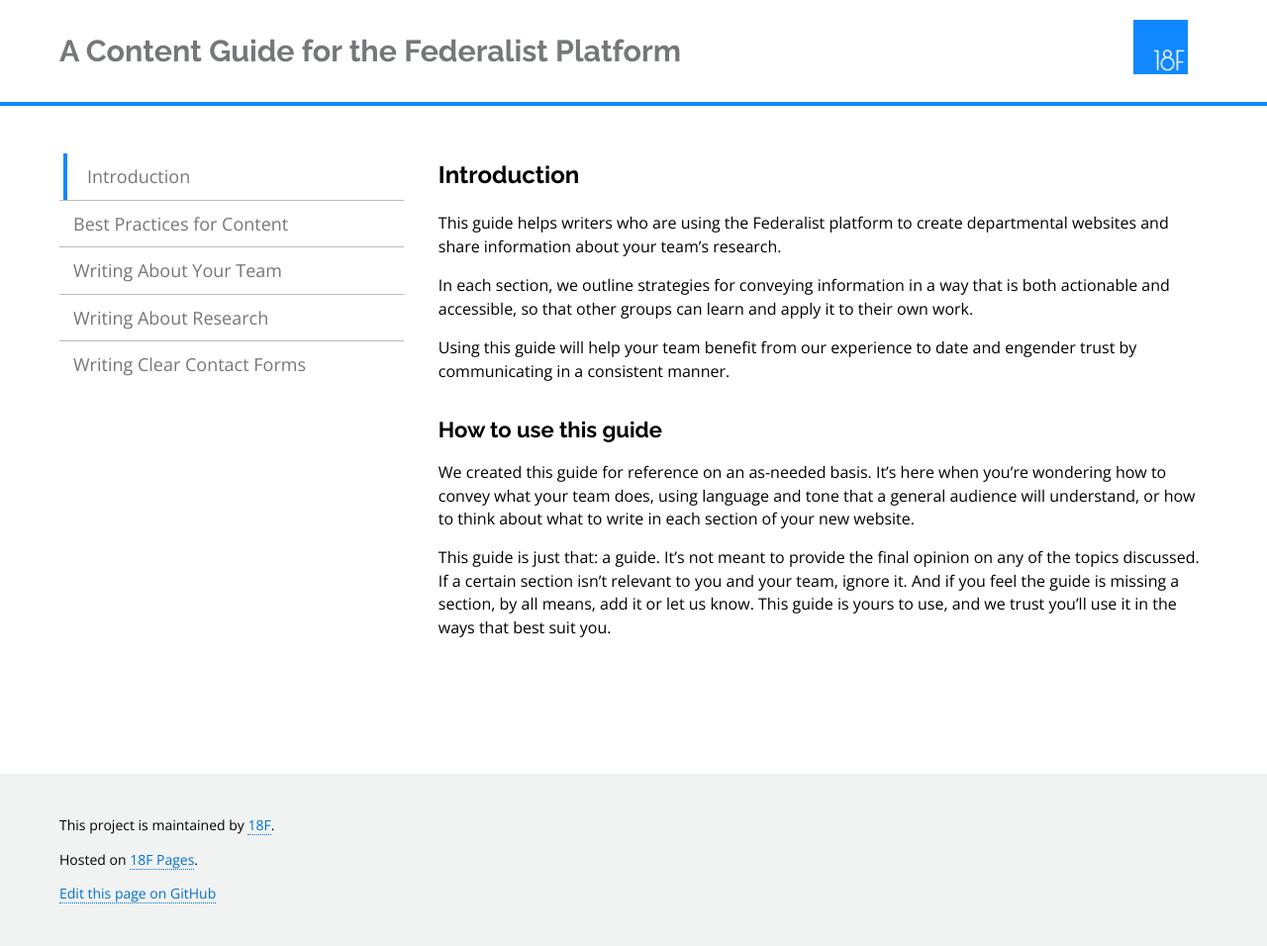
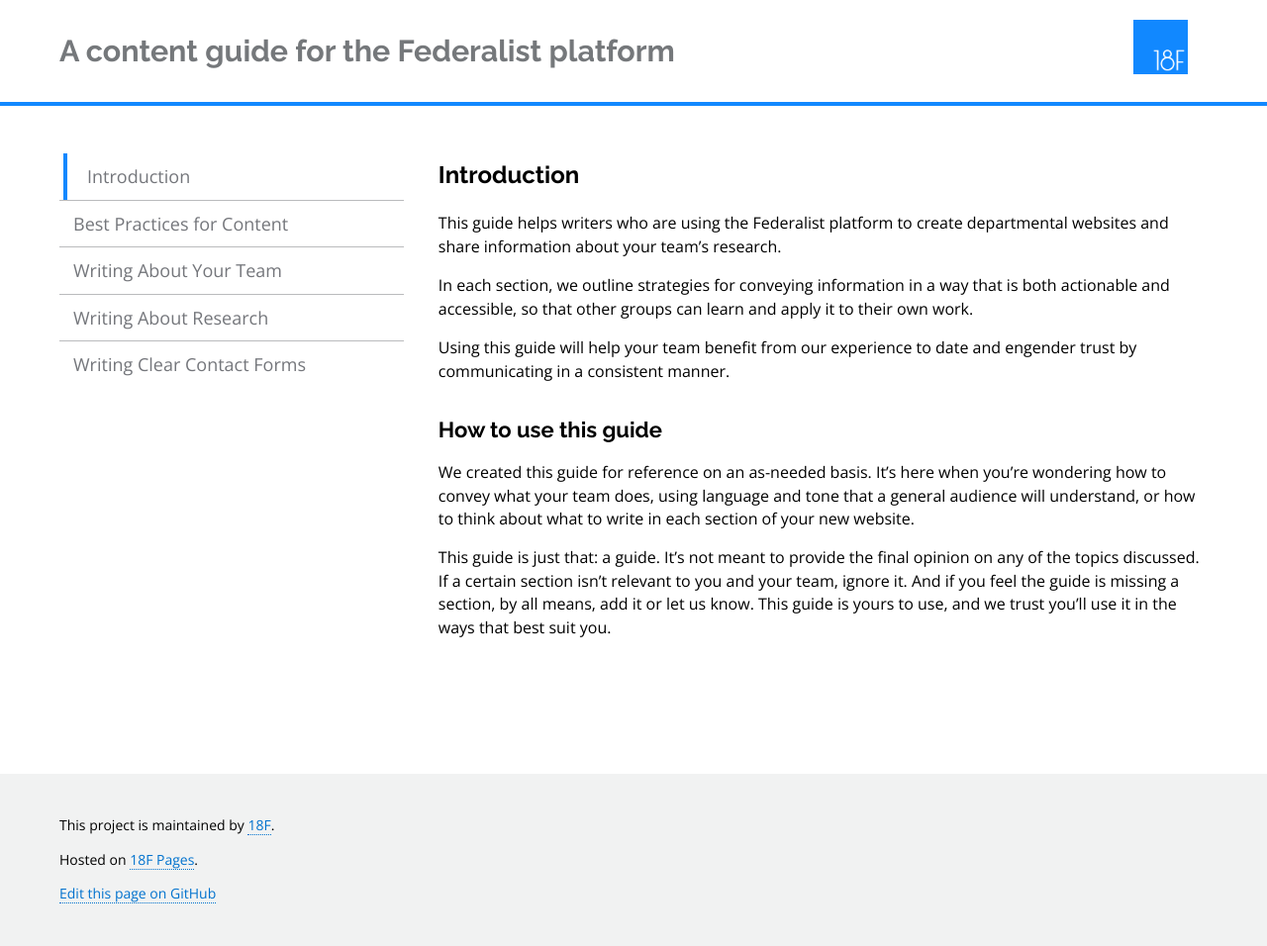
Before and after one commit to 18F/federalist-content-guide, a Jekyll site: the page built from index.md, in a window 1280 px wide. Shown: the whole page at 99% size. Built offline with Jekyll 4.4.1, drawn with Linux system fonts in a browser that asks for light colours; nearby versions of some CDN libraries; Markdown is read by kramdown in place of the engine named in the settings.

Commit message:
sentence case in title

```diff
--- a/_config.yml
+++ b/_config.yml
@@ -1,6 +1,6 @@
 baseurl: /federalist-content-guide
 markdown: redcarpet
-name: A Content Guide for the Federalist Platform
+name: A content guide for the Federalist platform
 exclude:
 - go
 - copy-template
```
